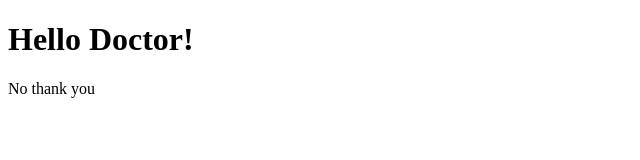
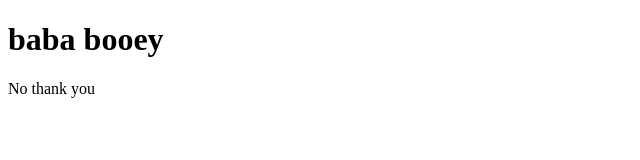
Before and after one commit to dakuma/year_over_yet, a plain HTML site: page index.html in a window 1280 px wide. Shown: the whole page, without its empty margins (0-640 px from the left). Drawn offline with Linux system fonts and the light colour scheme.

Commit message:
Update index.html

```diff
--- a/index.html
+++ b/index.html
@@ -8,7 +8,7 @@
     <title>Testing Blah Testing</title>
 </head>
 <body>
-    <h1>Hello Doctor!</h1>
+    <h1>baba booey</h1>
     <p>
         No thank you
     </p>
```
